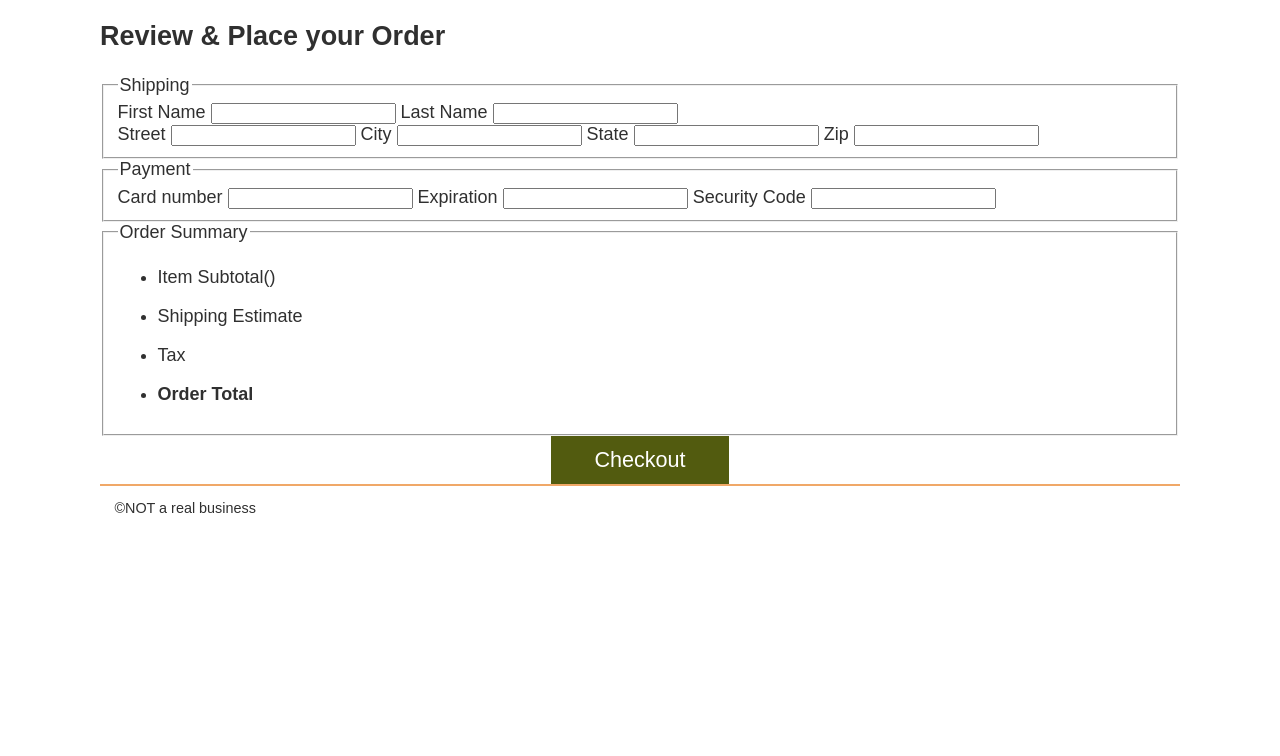
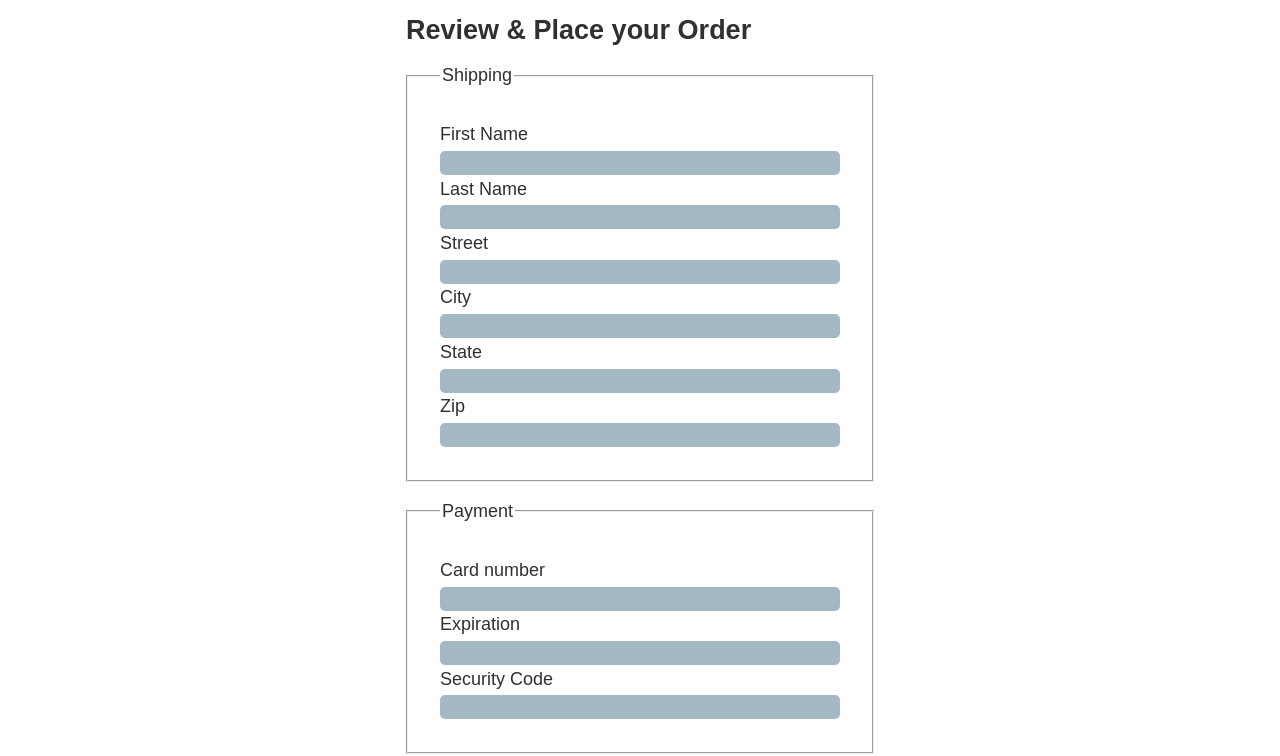
Before and after one commit to ToniMargo/Team4, a website built with Vite: page src/checkout/index.html in a window 1280 px wide. Shown: the part 63-819 px from the top of the page. Built offline with nearby package versions, Linux system fonts and the light colour scheme; files whose address does not match are found by name.

Commit message:
formatted checkout form and alerts

```diff
--- a/src/checkout/index.html
+++ b/src/checkout/index.html
@@ -9,26 +9,26 @@
   </head>
   <body>
     <header class="divider" id="main-header"></header>
-    <main class="divider checkout">
+    <main class="divider-checkout">
       <h2>Review & Place your Order</h2>
       <section class="checkout-form">
         <form name="checkout">
           <fieldset>
             <legend>Shipping</legend>
             <div class="checkout__name">
-              <label for="fname">First Name</label>
-              <input name="fname" required />
-              <label for="lname">Last Name</label>
-              <input name="lname" required />
+              <label for="fname">First Name</label><br>
+              <input name="fname" required /><br>
+              <label for="lname">Last Name</label><br>
+              <input name="lname" required /><br>
             </div>
             <div class="checkout__address">
-              <label for="street">Street</label>
-              <input name="street" required />
-              <label for="city">City</label>
-              <input name="city" required />
-              <label for="state">State</label>
-              <input name="state" required />
-              <label for="zip">Zip</label>
+              <label for="street">Street</label><br>
+              <input name="street" required /><br>
+              <label for="city">City</label><br>
+              <input name="city" required /><br>
+              <label for="state">State</label><br>
+              <input name="state" required /><br>
+              <label for="zip">Zip</label><br>
               <input name="zip" id="zip" required />
             </div>
           </fieldset>
--- a/src/css/style.css
+++ b/src/css/style.css
@@ -228,6 +228,53 @@ button {
   text-align: center;
 }
 
+.divider-checkout{
+  max-width: 500px;
+  margin: 0 auto;
+}
+.divider-checkout h2{
+  margin: 1rem;
+}
+.checkout-form fieldset{
+  padding: 2rem;
+  line-height: 1.7rem;
+  margin: 1rem;
+}
+.checkout-form fieldset legend,label{
+  text-align: left;
+}
+.checkout-form input{
+  width: 100%;
+  background-color: #a4b8c4;
+  border: none;
+  height: 1.5rem;
+  border-radius: 5px;
+  padding: .5rem;
+}
+.checkout-form input:focus{
+  background-color: #f0a868;
+  font-weight: bold;
+  padding: .8rem;
+}
+#checkoutSubmit{
+  margin-top: 1rem;
+}
+.alert{
+  margin-top:.5rem;
+  background-color: #f0a868;
+  border: 1px solid orangered;
+  padding: .1rem;
+  font-weight: bold;
+  display: flex;
+  justify-content: right;
+}
+.alert p{
+  max-width: 100%;
+  margin-right: 1rem;
+}
+.alert span{
+  padding: 1rem;
+}
 @media screen and (min-width: 500px) {
   body {
     max-width: 1080px;
--- a/src/js/ShoppingCart.mjs
+++ b/src/js/ShoppingCart.mjs
@@ -4,7 +4,7 @@ function cartItemTemplate(item) {
   const newItem = `<li class="cart-card divider">
   <a href="#" class="cart-card__image">
     <img
-      src="${item.Image}"
+      src="${item.Images.PrimarySmall}"
       alt="${item.Name}"
     />
   </a>
```
